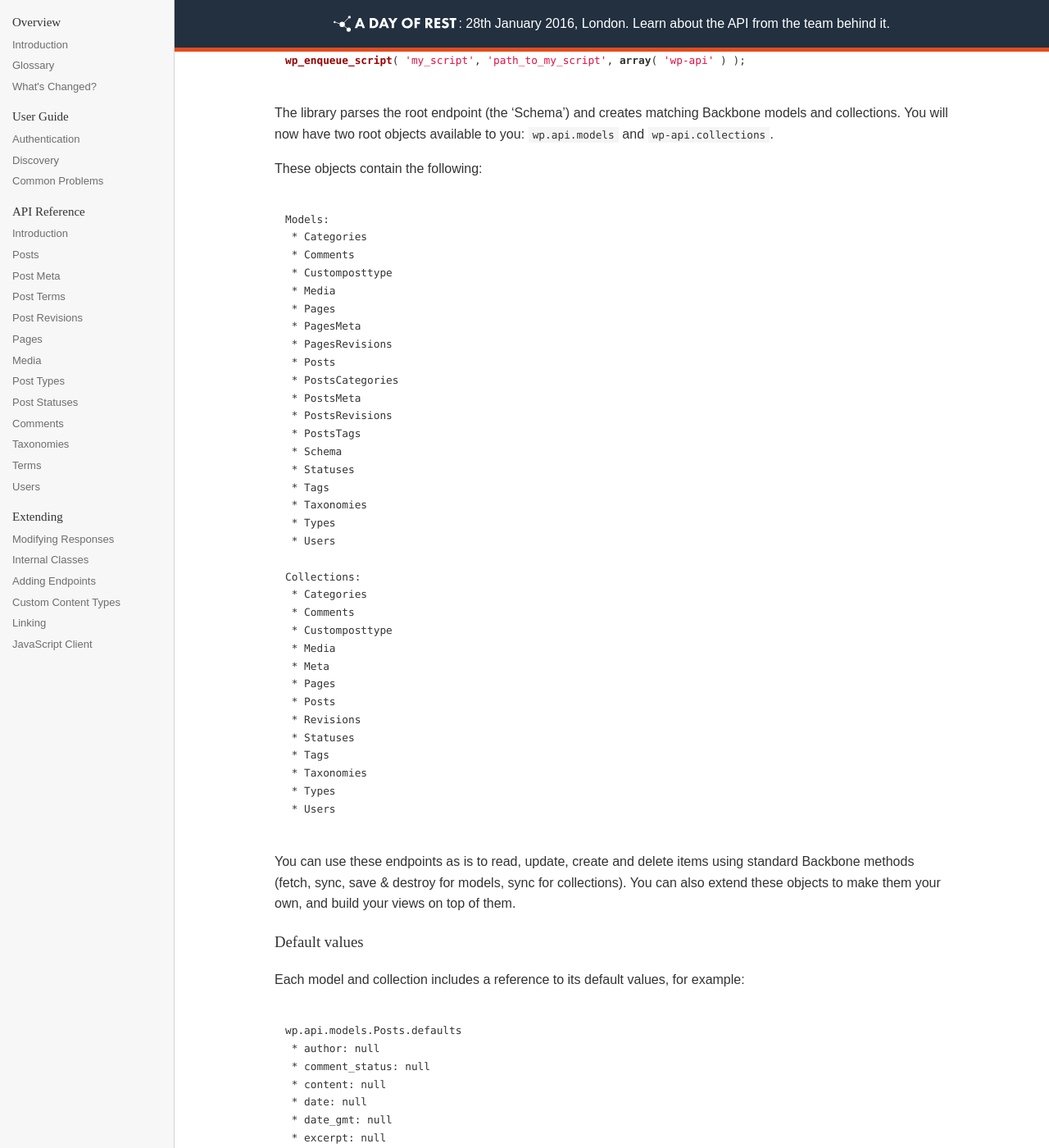
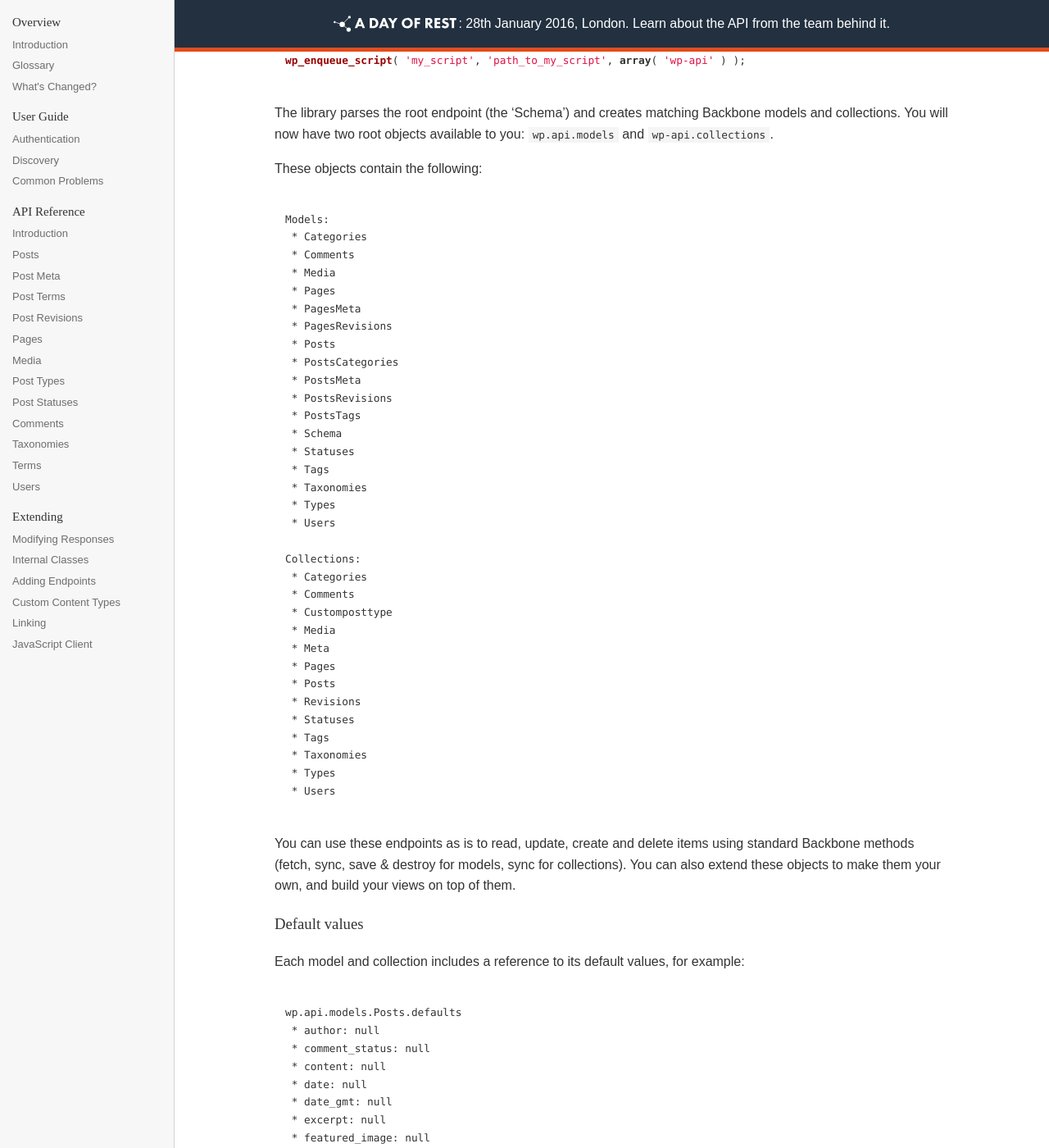
Before and after one commit to WP-API/docs-v2, a Jekyll site: the page built from extending/javascript-client/index.md, in a window 1280 px wide and 1400 px high, scrolled down 443 px. Shown: the whole window at 82% size. Built offline with Jekyll 4.4.1, drawn with Linux system fonts in a browser that asks for light colours; Markdown is read by kramdown in place of the engine named in the settings.

Commit message:
remove stray test custom post type

```diff
--- a/extending/javascript-client/index.md
+++ b/extending/javascript-client/index.md
@@ -27,7 +27,6 @@ These objects contain the following:
 Models:
  * Categories
  * Comments
- * Customposttype
  * Media
  * Pages
  * PagesMeta
```
